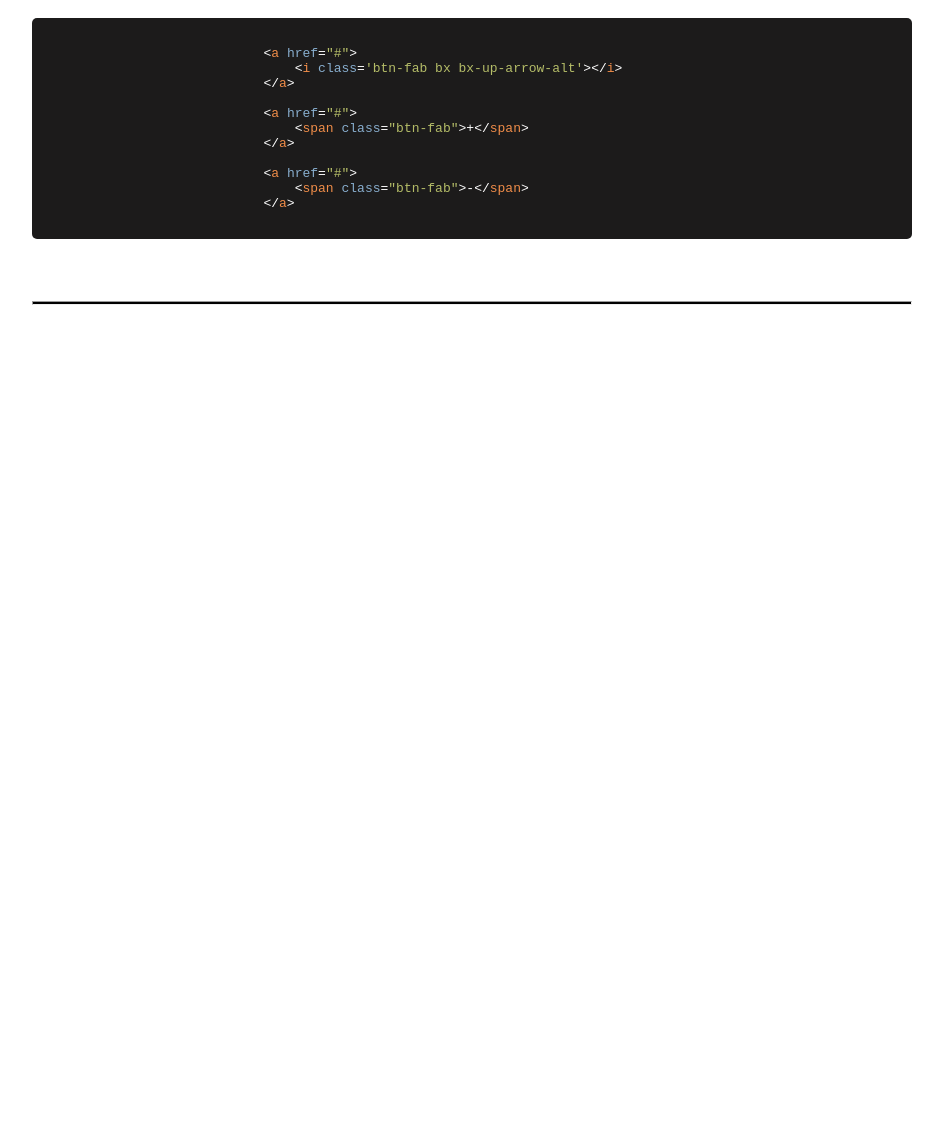
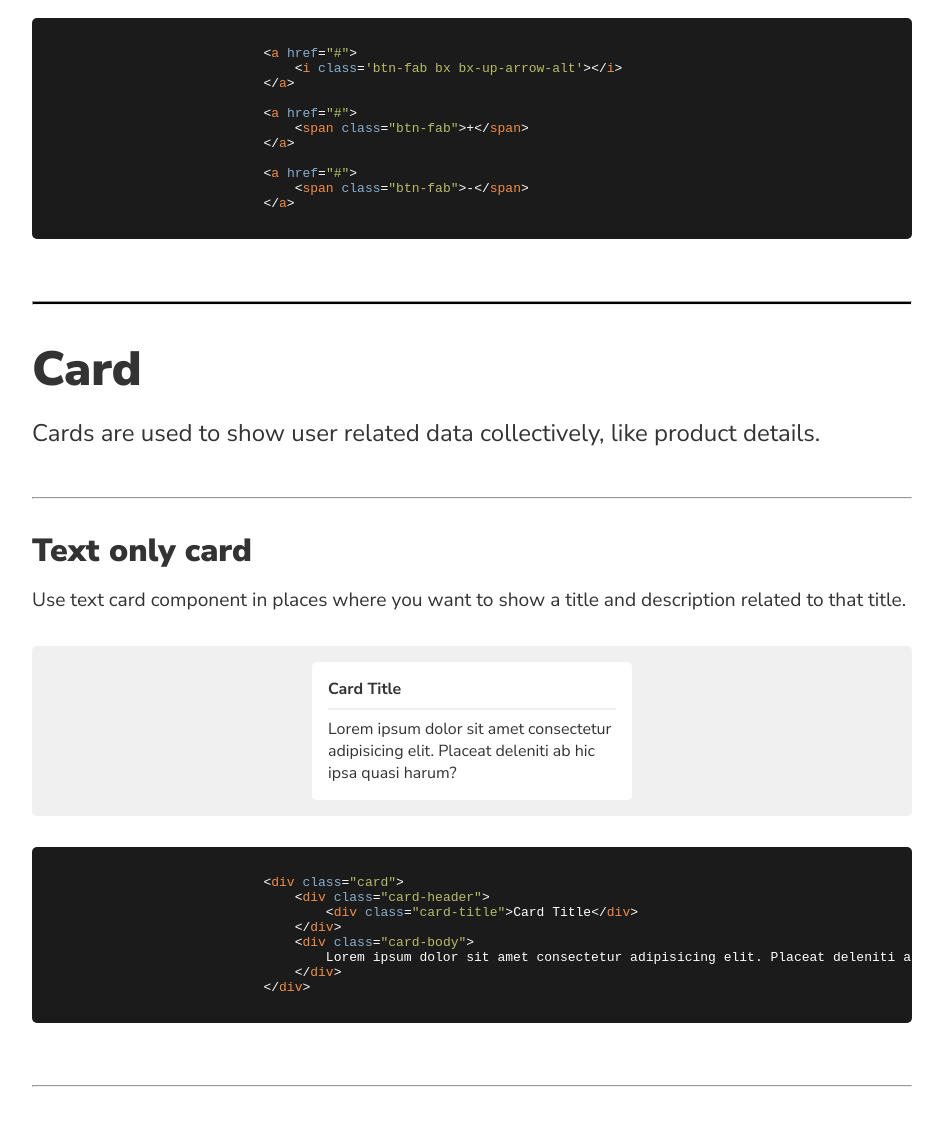
Before and after one commit to aman11s/Colorant-UI, a plain HTML site: page docsite.html in a window 1280 px wide. Shown: the part 7114-8239 px from the top of the page, without its empty margins (328-1271 px from the left). Before the commit the page ends 7483 px from the top, so only its background shows below. Drawn offline with nearby package versions, Linux system fonts and the light colour scheme.

Commit message:
feat : add text only card

```diff
--- /dev/null
+++ b/components/card.css
@@ -0,0 +1,19 @@
+.card {
+    width: 20rem;
+    background-color: #fff;
+    padding: 1rem;
+    border-radius: 5px;
+}
+
+.card-header {
+    border-bottom: 2px solid var(--light-grey-color);
+    padding-bottom: 0.5rem;
+}
+
+.card-title {
+    font-weight: 700;
+}
+
+.card-body {
+    padding-top: 0.5rem;
+}
--- a/components/components.css
+++ b/components/components.css
@@ -2,6 +2,7 @@
 @import './avatar.css';
 @import './badge.css';
 @import './button.css';
+@import './card.css';
 
 .component-example {
     background-color: var(--light-grey-color);
@@ -23,3 +24,10 @@
     align-items: center;
     gap: 3rem;
 }
+
+.container-flex-center {
+    display: flex;
+    flex-wrap: wrap;
+    align-items: center;
+    justify-content: center;
+}
--- a/docsite.html
+++ b/docsite.html
@@ -527,6 +527,53 @@
 
             <hr class="my-4 section-hr">
 
+            <!-- Card Component -->
+
+            <div>
+                <h1 class="h1">Card</h1>
+                <p class="py-2 medium-text">
+                    Cards are used to show user related data collectively, like product details.
+                </p>
+
+                <hr class="my-4">
+
+                <!-- Text only card -->
+
+                <h2 class="h2">Text only card</h2>
+                <p class="py-2 small-text">
+                    Use text card component in places where you want to show a title and description related to that title.
+                </p>
+
+                <div class="p-2 px-6 my-2 radius-5 component-example container-flex-center">
+                    <div class="card">
+                        <div class="card-header">
+                            <div class="card-title">Card Title</div>
+                        </div>
+                        <div class="card-body">
+                            Lorem ipsum dolor sit amet consectetur adipisicing elit. Placeat deleniti ab hic ipsa quasi harum?
+                        </div>
+                    </div>
+                </div>
+
+                <div>
+                    <pre>
+                        <code class="html code-example">
+                            &lt;div class="card">
+                                &lt;div class="card-header">
+                                    &lt;div class="card-title">Card Title&lt;/div>
+                                &lt;/div>
+                                &lt;div class="card-body">
+                                    Lorem ipsum dolor sit amet consectetur adipisicing elit. Placeat deleniti ab hic ipsa quasi harum?
+                                &lt;/div>
+                            &lt;/div>
+                        </code>
+                    </pre>
+                </div>
+
+                <hr class="my-4">
+
+            </div>
+
         </main>
 
         <footer class="footer-container">
```
Also changed, not shown: components/Images/card-image.jpg (added), 1 other file.
